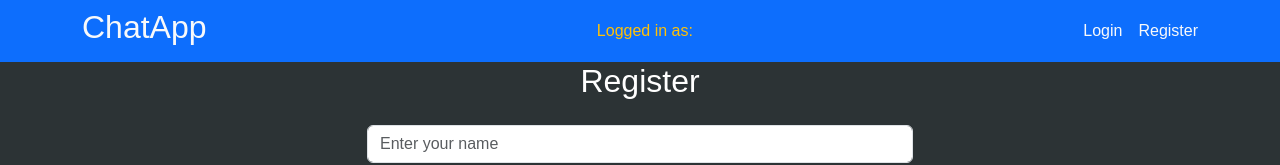
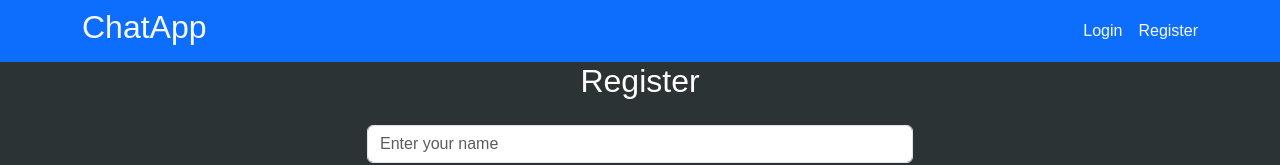
Before and after one commit to ashutosh4398/socket_trial, a React (Vite) app in the folder chat_application/client/: page /register in a window 1280 px wide. Shown: the top 165 px of the page. Built offline with nearby package versions, Linux system fonts and the light colour scheme.

Commit message:
conditional rendering of nav items

```diff
--- a/chat_application/client/src/components/Navbar.jsx
+++ b/chat_application/client/src/components/Navbar.jsx
@@ -4,7 +4,7 @@ import { Link } from "react-router-dom";
 import { AuthContext } from "../context/AuthContext";
 
 const NavBar = () => {
-    const {user} = useContext(AuthContext);
+    const {user, logoutUser} = useContext(AuthContext);
   return (
     <Navbar bg="primary" data-bs-theme="dark">
       <Container>
@@ -13,18 +13,30 @@ const NavBar = () => {
             ChatApp
           </Link>
         </h2>
-        <span className="text-warning">Logged in as: {user?.name}</span>
-        {!user && <Nav>
+        {user && <span className="text-warning">Logged in as: {user?.name}</span>}
+        <Nav>
             <Stack direction="horizontal" gap={3}>
+                {
+                    !user? (
+                        <>
                             <Link to="/login" className="link-light text-decoration-none">
                                 Login
                             </Link>
                             <Link to="/register" className="link-light text-decoration-none">
                                 Register
                             </Link>
+                        </>
+                    ): (
+                        <Link to="/login" onClick={logoutUser} className="link-light text-decoration-none">
+                            Logout
+                        </Link>
+                    )
+                }
+
             </Stack>
         </Nav>
-        }
+
+
       </Container>
     </Navbar>
   );
--- a/chat_application/client/src/context/AuthContext.jsx
+++ b/chat_application/client/src/context/AuthContext.jsx
@@ -41,6 +41,11 @@ export const AuthContextProvider = ({ children }) => {
     setisRegisterLoading(false);
   }, [registerInfo]);
 
+  const logoutUser = useCallback(() => {
+    localStorage.removeItem("user");
+    setUser(null);
+  }, []);
+
   return (
     <AuthContext.Provider
       value={{
@@ -50,6 +55,7 @@ export const AuthContextProvider = ({ children }) => {
         registerError,
         isRegisterLoading,
         user,
+        logoutUser
       }}
     >
       {children}
```
Lines whose indentation alone changed are shown as unchanged.
